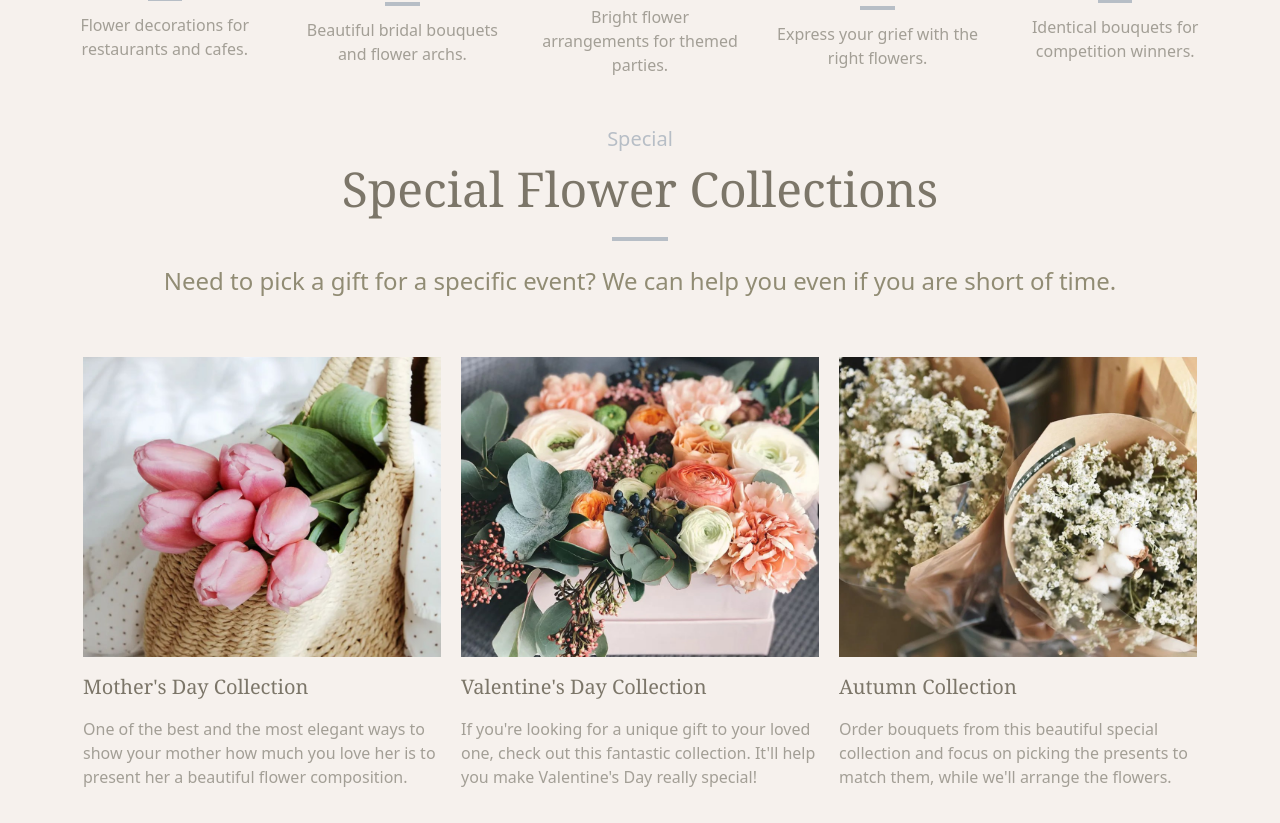
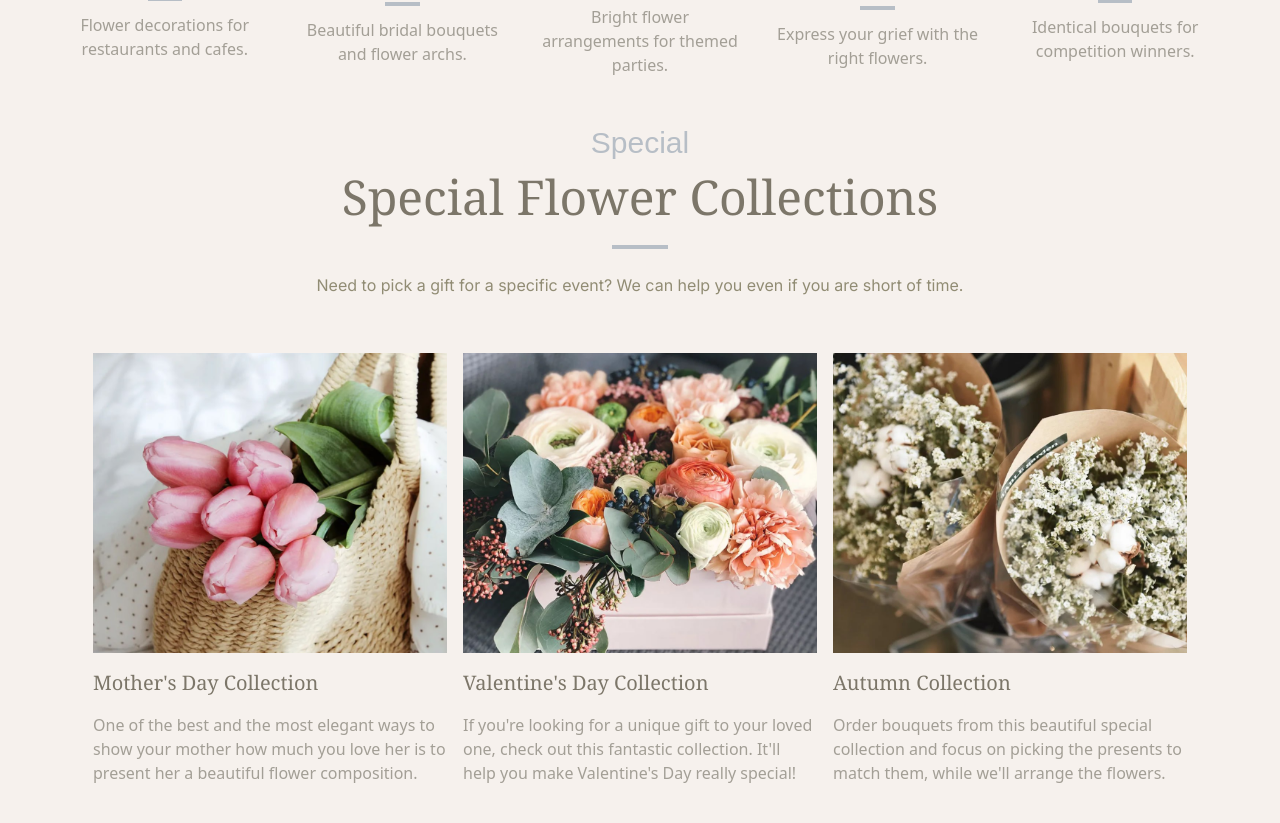
Before and after one commit to koldovsky/2024-itstep-next-team-01, a Next.js app: page / in a window 1280 px wide. Shown: the part 3403-4226 px from the top of the page. Built offline with nearby package versions, Linux system fonts and the light colour scheme; a web font is replaced by a local one.

Commit message:
Update special collections

```diff
--- a/app/components/special-collections/SpecialCollectionsContainer.tsx
+++ b/app/components/Home/SpecialCollections/SpecialCollectionsContainer.tsx
@@ -7,9 +7,9 @@ import autumn_image from '@/public/special-collections/autumn_img.jpg';
 
 export default function SpecialCollectionsContainer() {
     return (
-        <section>
+        <section className="px-5">
             <SpecialCollectionsTitle/>
-            <div className="flex flex-wrap justify-center my-10 sm:gap-3 gap-12">
+            <div className="flex flex-wrap justify-center my-10 sm:gap-4 gap-12">
                 <SpecialCollectionsItem
                     imageSrc={mother_image}
                     title="Mother's Day Collection "
--- a/app/components/special-collections/SpecialCollectionsItem.tsx
+++ b/app/components/Home/SpecialCollections/SpecialCollectionsItem.tsx
@@ -1,5 +1,5 @@
 import Image, { StaticImageData } from 'next/image';
-import { Button } from '../button';
+import { Button } from '../../button';
 
 interface SpecialCollectionsItemProps {
     imageSrc: StaticImageData
@@ -9,7 +9,7 @@ interface SpecialCollectionsItemProps {
 
 export default function SpecialCollectionsItem({ imageSrc, title, description }: SpecialCollectionsItemProps) {
     return (
-        <div className="w-full md:w-[48%] lg:w-[30%] h-[500px] p-1 mt-4">
+        <div className="w-full md:w-1/2 lg:w-[30%] h-auto mt-4">
             <div className="relative w-full h-[300px]">
                 <Image
                     src={imageSrc}
--- a/app/components/special-collections/SpecialCollectionsTitle.tsx
+++ b/app/components/Home/SpecialCollections/SpecialCollectionsTitle.tsx
@@ -3,10 +3,10 @@ import React from 'react';
 export default function SpecialCollectionsTitle() {
     return (
         <div className="flex flex-col items-center gap-3 text-center">
-            <p className="text-specialText font-script text-xl ">Special</p>
+            <p className=" text-3xl font-mrsSaint text-specialText">Special</p>
             <h3 className="text-5xl text-primaryText font-serif ">Special Flower Collections</h3>
             <hr className="w-14 border-2 border-hrColor my-3" />
-            <h4 className="text-2xl text-center text-secondaryText">Need to pick a gift for a specific event? We can help you even if you are short of time.</h4>
+            <h4 className="font-inter text-center text-secondaryText">Need to pick a gift for a specific event? We can help you even if you are short of time.</h4>
         </div>
     );
 }
--- a/app/page.tsx
+++ b/app/page.tsx
@@ -1,7 +1,7 @@
 import Cover from "./components/Home/Cover";
 import Features from "./components/Home/Features";
 import WorkingSectors from "./components/Home/WorkingSectors";
-import SpecialCollections from "./components/special-collections/SpecialCollectionsContainer";
+import SpecialCollections from "@/app/components/Home/SpecialCollections/SpecialCollectionsContainer";
 import AboutUs from "./components/Home/AboutUs";
 import NewInShop from "./components/Home/NewInShop";
 import Testimonials from "./components/Home/Testimonials";
```
Also changed, not shown: 1 other file (tests, documents, lock files or other folders).
